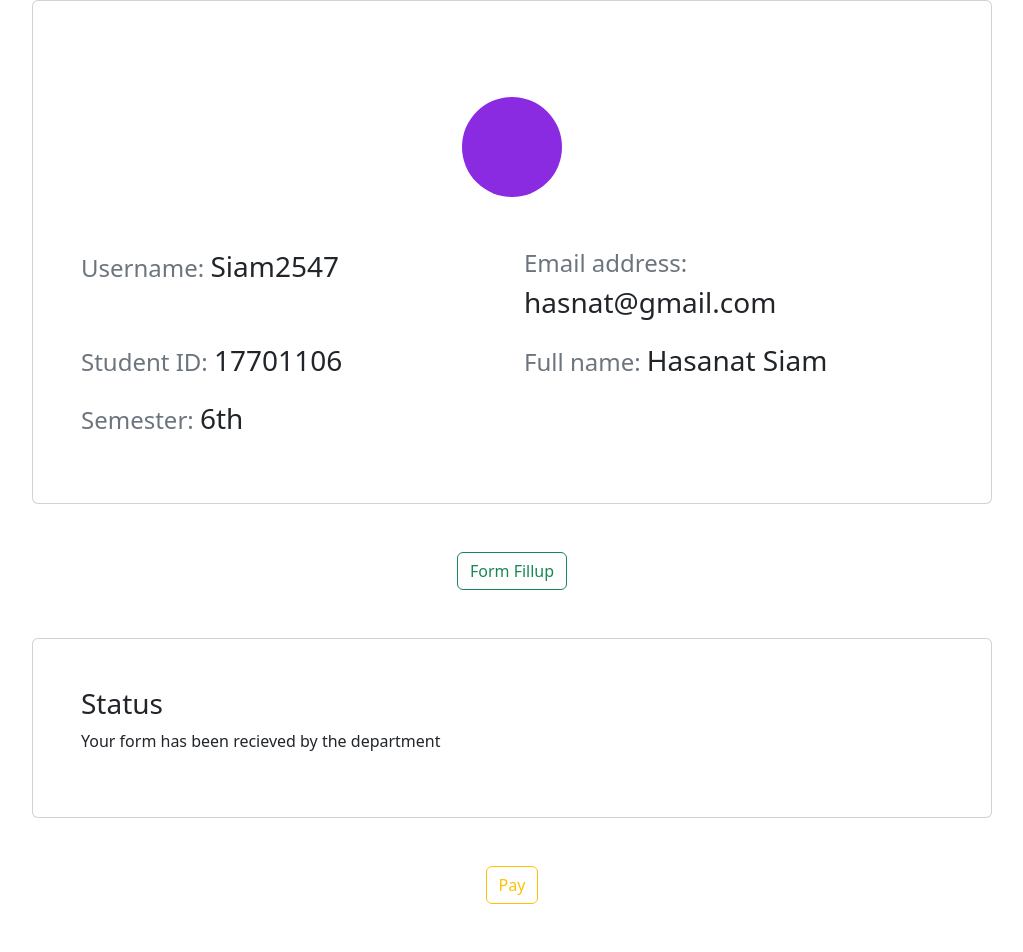
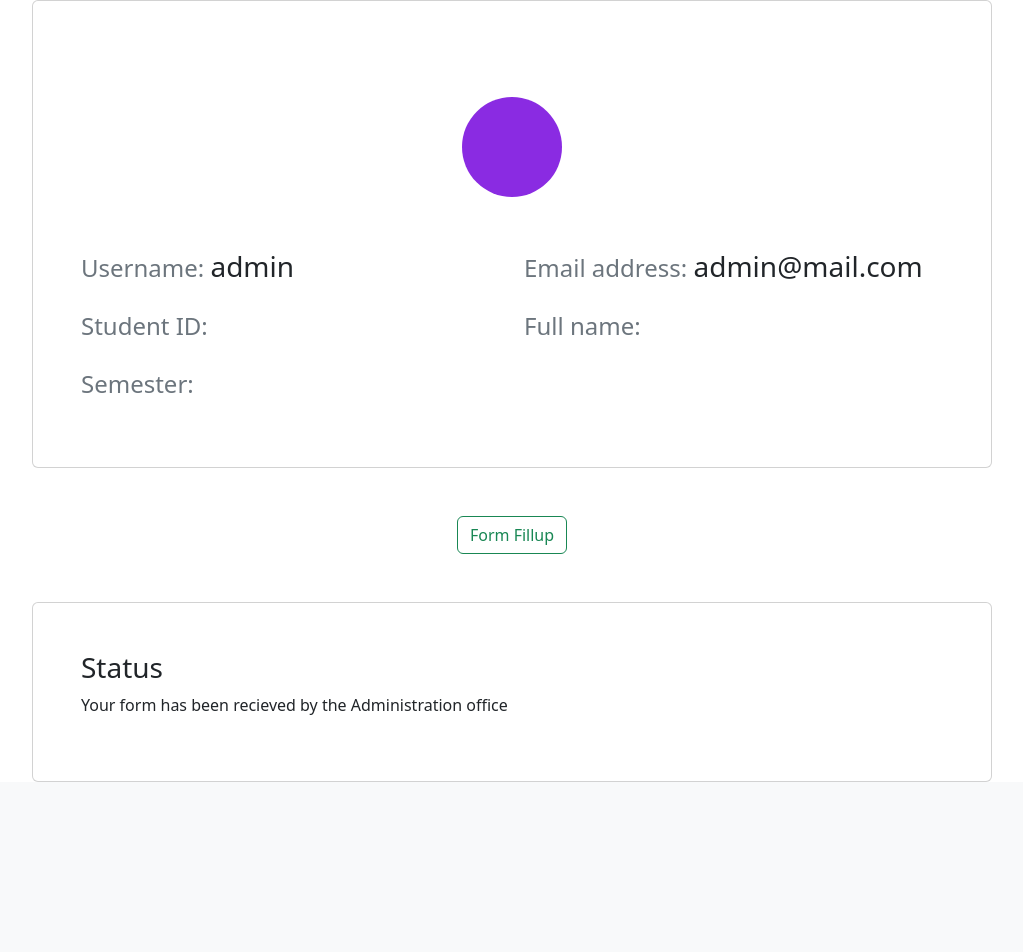
Before and after one commit to maruf-agami/fromm, a Django app: page / in a window 1280 px wide. Shown: the part 54-1006 px from the top of the page, without its empty margins (128-1151 px from the left). After the commit the page ends 836 px from the top, so only its background shows below. Run offline with Django 4.2, Linux system fonts and the light colour scheme; a user stored in the database is signed in; data comes from the database, SQL or seed files in the repository; both versions use the stored data as it was after the commit.

Commit message:
fixed dynamic issues

```diff
--- a/app/templates/app/dashboard.html
+++ b/app/templates/app/dashboard.html
@@ -49,24 +49,24 @@
       </div>
       <div class="row">
         <div class="col-sm">
-          <p class="fs-4 text-muted">Username: <span class="text-dark fs-3">Siam2547</span></p>
+          <p class="fs-4 text-muted">Username: <span class="text-dark fs-3">{{ request.user.username }}</span></p>
         </div>
         <div class="col-sm">
-          <p class="fs-4 text-muted">Email address: <span class="text-dark fs-3">hasnat@gmail.com</span></p>
+          <p class="fs-4 text-muted">Email address: <span class="text-dark fs-3">{{ request.user.email }}</span></p>
         </div>
 
       </div>
       <div class="row">
         <div class="col-sm">
-          <p class="fs-4 text-muted">Student ID: <span class="text-dark fs-3">17701106</span></p>
+          <p class="fs-4 text-muted">Student ID: <span class="text-dark fs-3">{{ request.user.student_id }}</span></p>
         </div>
         <div class="col-sm">
-          <p class="fs-4 text-muted">Full name: <span class="text-dark fs-3">Hasanat Siam</span></p>
+          <p class="fs-4 text-muted">Full name: <span class="text-dark fs-3">{{ request.user.fullname }}</span></p>
         </div>
       </div>
       <div class="row">
         <div class="col-sm">
-          <p class="fs-4 text-muted">Semester: <span class="text-dark fs-3">6th</span></p>
+          <p class="fs-4 text-muted">Semester: <span class="text-dark fs-3">{{ request.user.semester }}</span></p>
         </div>
       </div>
     </div>
@@ -83,16 +83,28 @@
   <div class="d-flex flex-row align-items-center justify-content-center">
     <div class="container card w-75 p-5">
       <h3>Status</h3>
-      <p>Your form has been recieved by the department</p>
+      <p>Your form has been recieved by the
+        {% if  form.step == 1 %}
+          department
+        {% elif form.step == 2 %}
+          hall
+        {% elif form.step == 3 %}
+          Administration office
+        {% else %}
+          Your form is successfully accepted.
+        {% endif %}
+        </p>
     </div>
   </div>
 
 
-  <div class="my-5">
-    <div class="text-center">
-      <a href="/payment" role="button" class="btn btn-outline-warning">Pay</a>
+  {% if  form.step == 4 %}
+    <div class="my-5">
+      <div class="text-center">
+        <a href="/payment" role="button" class="btn btn-outline-warning">Pay</a>
+      </div>
     </div>
-  </div>
+  {% endif %}
 
 
 
--- a/app/templates/app/final_form.html
+++ b/app/templates/app/final_form.html
@@ -28,7 +28,7 @@
             </div>
             <div>
                 <div class="d-flex justify-content-center mt-5">
-                    <h5><span style="font-weight: bold;">2022</span> সালের <span style="font-weight: bold;">3rd</span>
+                    <h5><span style="font-weight: bold;">{{ form.exam_year }}</span> সালের <span style="font-weight: bold;">{{ form.semester }}</span>
                         সেমিস্টার বি.এসসি. ইঞ্জিনিয়ারিং পরীক্ষা । </h5>
                 </div>
                 <div class="d-flex flex-column justify-content-center mt-5 p-5">
--- a/app/urls.py
+++ b/app/urls.py
@@ -9,4 +9,5 @@ urlpatterns = [
     path('forms', views.view_form, name='view_form'),
     path('send/<int:form_id>', views.change_step, name='send'),
     path('add_payment/<int:form_id>', views.add_payment, name='add_payment'),
+    path('view/form/<int:form_id>', views.view_final_form, name="view_final_form"),
 ]
--- a/app/views.py
+++ b/app/views.py
@@ -9,7 +9,7 @@ from .forms import FormfillupForm
 
 # Create your views here.
 
-
+@login_required
 def index(request):
 	user = request.user
 	if user.is_staff and user.username == 'mannan':
@@ -21,7 +21,14 @@ def index(request):
 	if user.is_staff and user.username == 'register':
 		forms = Formfillup.objects.filter(step=3)
 		return render(request, 'app/adminDashboard.html', {'forms': forms})
-	return render(request, 'app/dashboard.html')
+
+	# for user
+	form = ''
+	if request.user.is_authenticated:
+		form = Formfillup.objects.filter(user=request.user).last()
+
+	print(form)
+	return render(request, 'app/dashboard.html', {'form': form})
     # return HttpResponse('hello world!')
 
 
@@ -59,3 +66,12 @@ def add_payment(request, form_id):
 		form.save()
 		return redirect('index')
 	return render(request, 'app/add_amount.html', {'form': form})
+
+
+def view_final_form(request, form_id):
+	# database query
+	form = Formfillup.objects.filter(id=form_id).last()
+	if form:
+		return render(request, 'app/final_form.html', {'form': form})
+	else:
+		return redirect('index')
```
Also changed, not shown: db.sqlite3.
